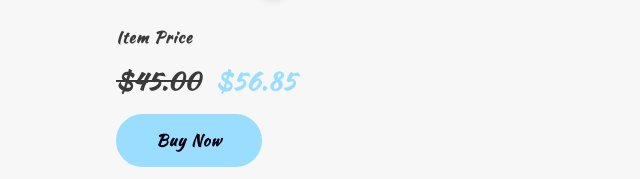
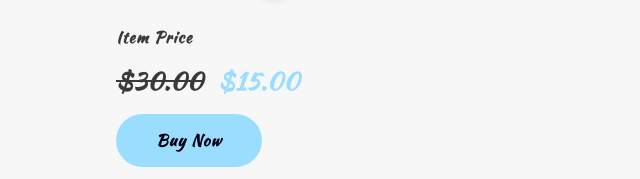
Before and after one commit to britaniebr/vienncaelus, a plain HTML site: page index.html in a window 1280 px wide. Shown: the part 1121-1300 px from the top of the page, 544-1184 px from the left. Drawn offline with Linux system fonts and the light colour scheme.

Commit message:
Update index.html

```diff
--- a/index.html
+++ b/index.html
@@ -120,8 +120,8 @@
 						</div>
 						<div class="price">
 							<h3 class="title">item price</h3>
-							<span class="new-price">$45.00</span>
-							<span class="old-price">$56.85</span>
+							<span class="new-price">$30.00</span>
+							<span class="old-price">$15.00</span>
 						</div>
 						<a href="#" class="btn-1">buy now</a>
 						<a href="#" class="configurate">
```
